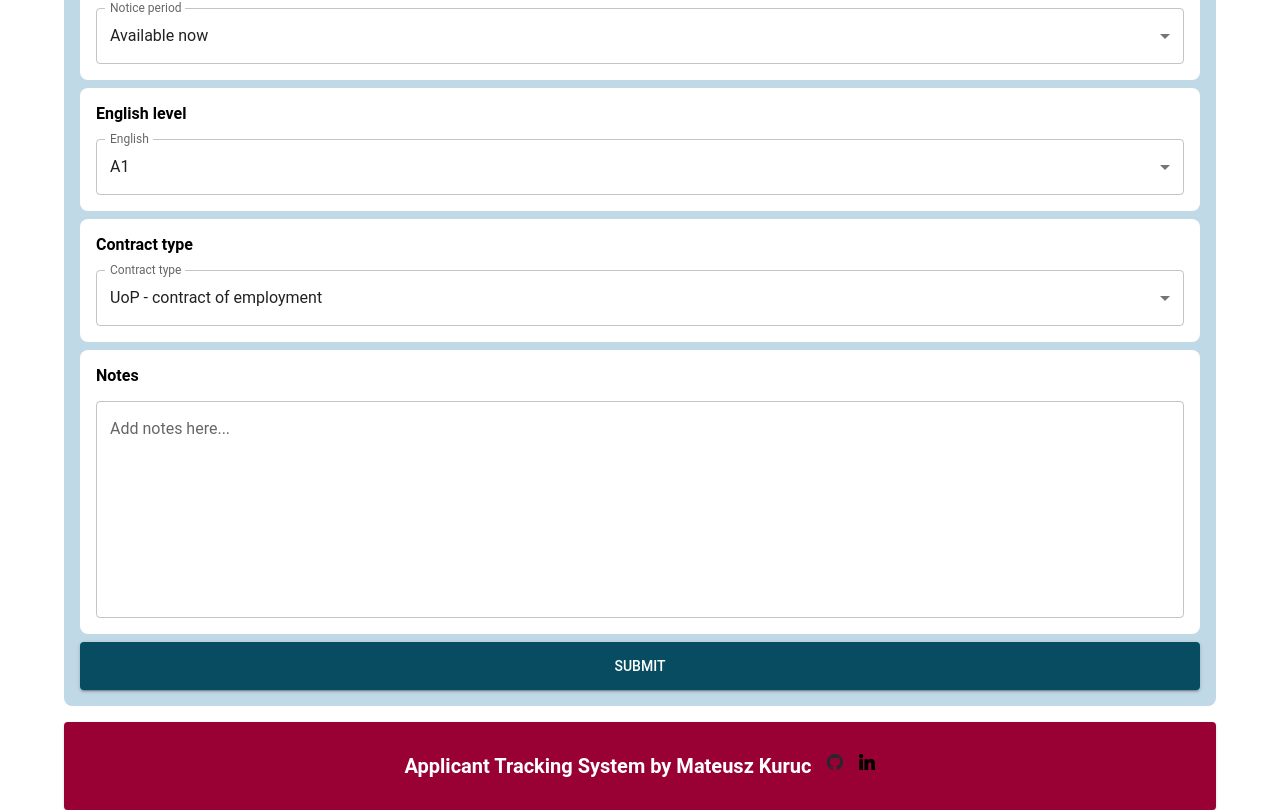
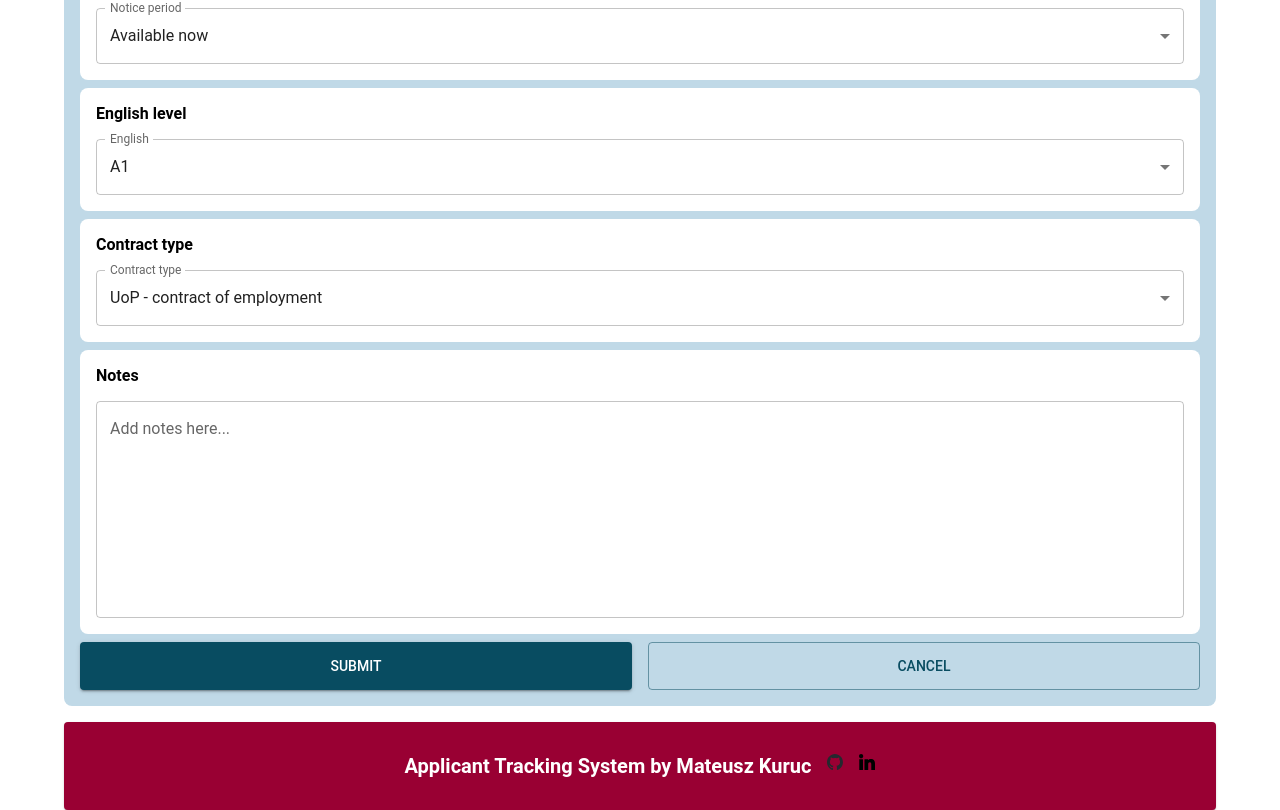
Before and after one commit to MateuszKuruc/ATS-recruitment-app, a React (Create React App) app in the folder ats-frontend/: page /candidates/1/feedback in a window 1280 px wide. Shown: the part 442-1252 px from the top of the page. Built offline with nearby package versions, Linux system fonts and the light colour scheme; no server answers.

Commit message:
add cancel button to feedback form

```diff
--- a/ats-frontend/src/components/Feedback.js
+++ b/ats-frontend/src/components/Feedback.js
@@ -195,13 +195,22 @@ const Feedback = () => {
           onChange={({ target }) => setNotes(target.value)}
         />
       </StyledLine>
+      <div style={{ display: "flex", gap: "1rem" }}>
         <Button
           variant="contained"
-        style={{ height: "3rem" }}
+          style={{ height: "3rem", flex: "1" }}
           onClick={handleFeedback}
         >
           Submit
         </Button>
+        <Button
+          variant="outlined"
+          style={{ height: "3rem", flex: "1" }}
+          onClick={handleFeedback}
+        >
+          Cancel
+        </Button>
+      </div>
     </StyledContainer>
   );
 };
```
Lines whose indentation alone changed are shown as unchanged.
